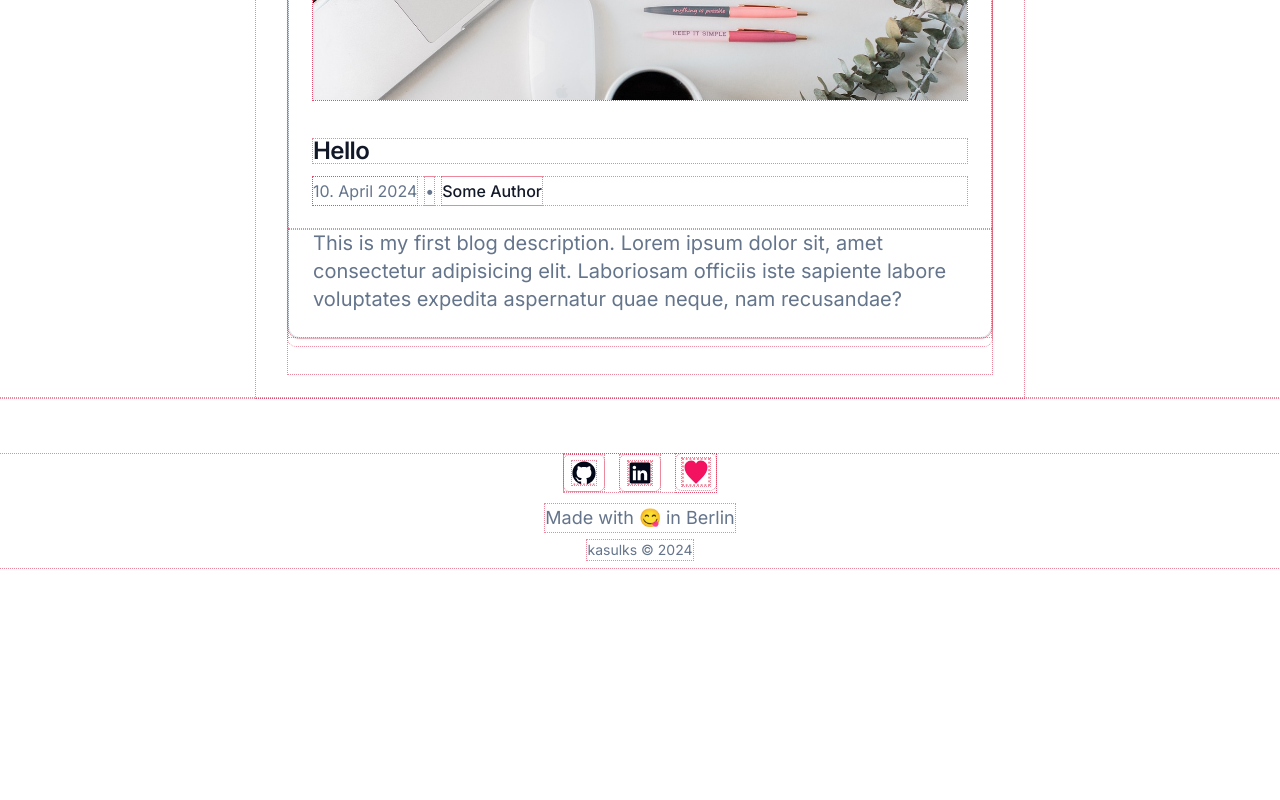
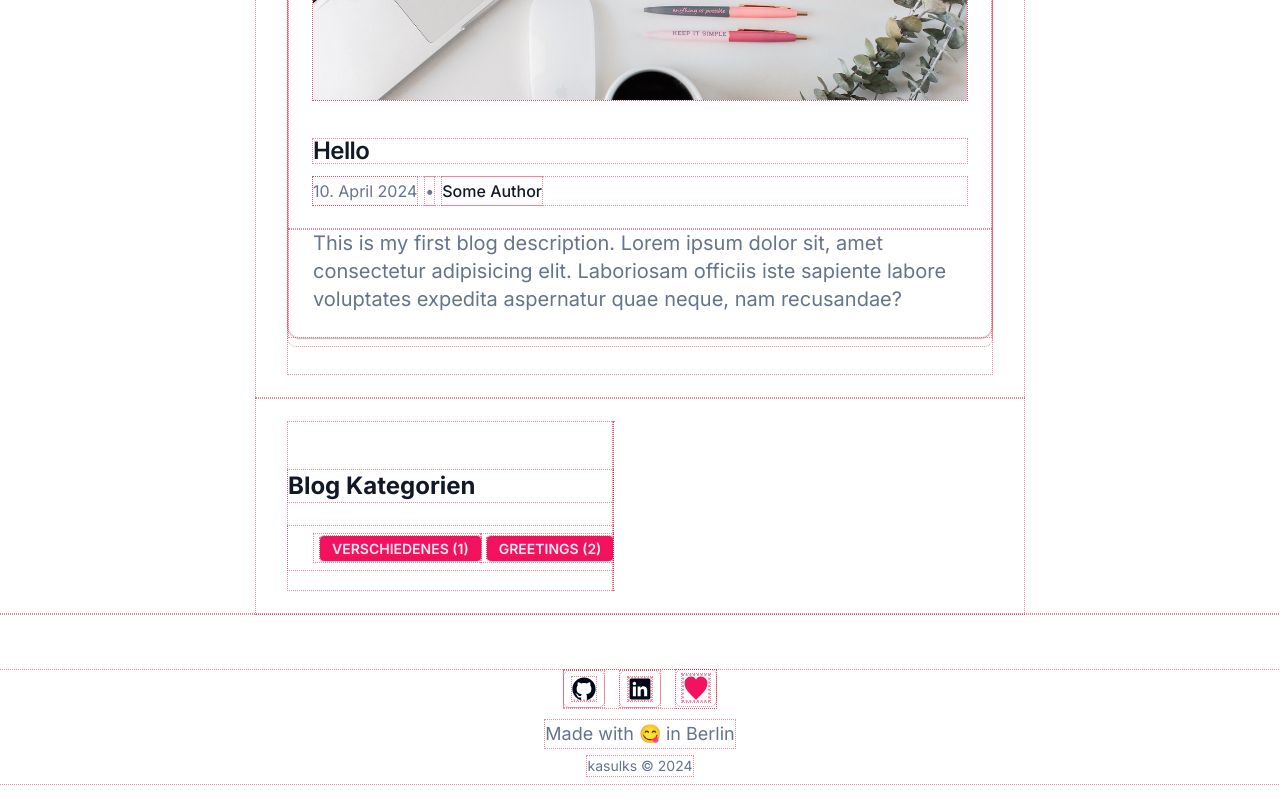
Before and after one commit to kasulk/blog, a Next.js app: page /blog in a window 1280 px wide. Shown: the part 1438-2238 px from the top of the page. Before the commit the page ends 2022 px from the top, so only its background shows below. Built offline with nearby package versions, Linux system fonts and the light colour scheme.

Commit message:
create and implement BlogCategoryCloud component

```diff
--- /dev/null
+++ b/src/app/blog/layout.tsx
@@ -0,0 +1,24 @@
+import BlogCategoryCloud from "@/components/BlogCategoryCloud";
+
+type BlogSectionLayoutProps = {
+  children: React.ReactNode;
+};
+
+export default function BlogSectionLayout({
+  children,
+}: BlogSectionLayoutProps) {
+  return (
+    <>
+      <section className="container prose mx-auto max-w-3xl py-6 dark:prose-invert">
+        {children}
+      </section>
+      <section className="container prose mx-auto flex max-w-3xl py-6 dark:prose-invert">
+        <div>
+          <h2>Blog Kategorien</h2>
+          <BlogCategoryCloud />
+        </div>
+        <div></div>
+      </section>
+    </>
+  );
+}
--- a/src/app/blog/page.tsx
+++ b/src/app/blog/page.tsx
@@ -14,10 +14,10 @@ export default async function Blog() {
   const formattedBlogs = formatBlogs(blogs);
 
   return (
-    <section className="container prose mx-auto max-w-3xl py-6 dark:prose-invert">
+    <>
       <BlogPageHeader />
       <h2 className="mb-0 text-2xl sm:mb-2 md:text-3xl">Letzte Blogs</h2>
       <BlogPostsList blogs={formattedBlogs} />
-    </section>
+    </>
   );
 }
--- a/src/components/BlogCard.tsx
+++ b/src/components/BlogCard.tsx
@@ -8,7 +8,7 @@ import {
   CardHeader,
   CardTitle,
 } from "@/components/ui/card";
-import CategoryBadge from "./CategoryBadge";
+import { CategoryBadge } from "@/components";
 import { formatDate, createImageCreditsTag } from "@/lib/utils";
 import { siteConfig } from "@/config/site";
 
@@ -24,10 +24,8 @@ export function BlogCard({ blog }: BlogCardProps) {
   return (
     <Card className="w-full">
       <CardHeader>
-        <div className="flex text-sm font-semibold">
-          <CategoryBadge className="rounded-b-none">
-            {category.toUpperCase()}
-          </CategoryBadge>
+        <div className="flex">
+          <CategoryBadge className="rounded-b-none">{category}</CategoryBadge>
         </div>
         <Link
           href={`/blog/${slug}`}
--- /dev/null
+++ b/src/components/BlogCategoryCloud.tsx
@@ -0,0 +1,30 @@
+import Link from "next/link";
+import { CategoryBadge } from "@/components";
+import { siteConfig } from "@/config/site";
+import { getBlogs, getCategoriesWithCounts } from "@/app/blog/blogFetchers";
+import { formatBlogs } from "@/app/blog/formatBlogs";
+import { slugify } from "@/lib/utils";
+
+export default async function BlogCategoryCloud() {
+  const blogs = await getBlogs();
+  const formattedBlogs = formatBlogs(blogs);
+  const categoriesWithCounts = getCategoriesWithCounts(formattedBlogs);
+
+  return (
+    <ul className="flex list-none">
+      {Object.entries(categoriesWithCounts).map(([category, count], i) => (
+        <li key={`category-${i + 1}`}>
+          <Link
+            className="no-underline"
+            href={`/category/${slugify(category)}/`}
+          >
+            <CategoryBadge>
+              <span>{category}</span>&nbsp;
+              <span>{siteConfig.showCategoryCount && `(${count})`}</span>
+            </CategoryBadge>
+          </Link>
+        </li>
+      ))}
+    </ul>
+  );
+}
--- a/src/components/CategoryBadge.tsx
+++ b/src/components/CategoryBadge.tsx
@@ -3,13 +3,10 @@ type CategoryBadgeProps = {
   children: React.ReactNode;
 };
 
-export default function CategoryBadge({
-  className,
-  children,
-}: CategoryBadgeProps) {
+export function CategoryBadge({ className, children }: CategoryBadgeProps) {
   return (
     <span
-      className={`${className} rounded-sm bg-accent px-3 py-1 text-white/90 transition-colors duration-300 hover:bg-danger/80 hover:text-white/80`}
+      className={`${className} rounded-sm bg-accent px-3 py-1 text-sm font-semibold uppercase text-white/90 transition-colors duration-300 hover:bg-danger/80 hover:text-white/80`}
     >
       {children}
     </span>
--- a/src/components/index.ts
+++ b/src/components/index.ts
@@ -8,3 +8,4 @@ export * from "./SupportButton";
 export * from "./BlogCard";
 export * from "./BlogPageHeader";
 export * from "./BlogPostsList";
+export * from "./CategoryBadge";
--- a/src/config/site.ts
+++ b/src/config/site.ts
@@ -10,6 +10,7 @@ export const siteConfig = {
     blogs: "src/content/blogs",
     blogImages: "/img/blogs",
   },
+  showCategoryCount: true,
 
   links: {
     personalSite: "https://danielkaser.de",
```
